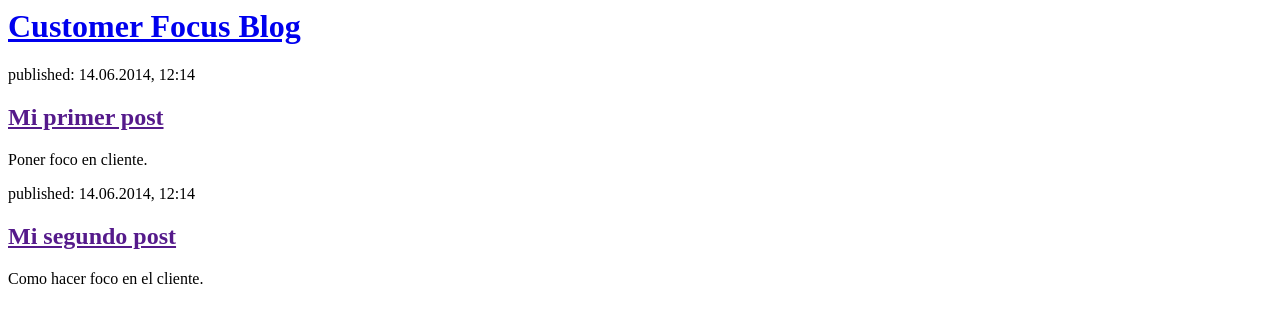
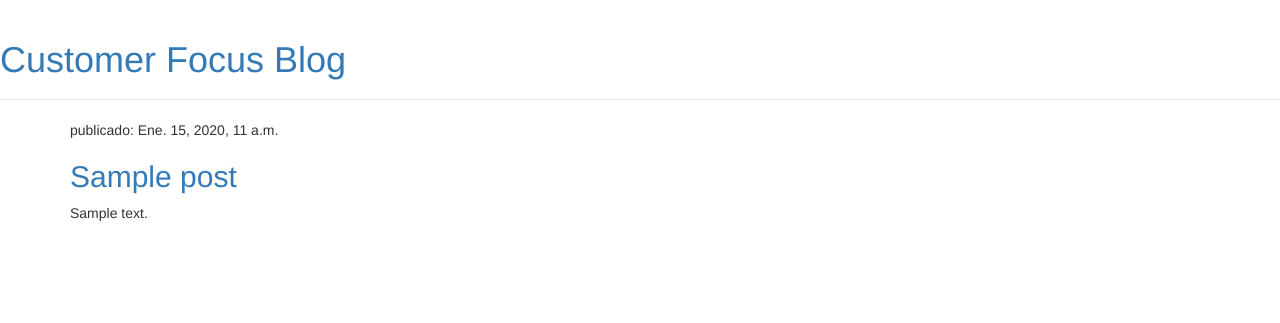
Before and after one commit to mariagarciafradua/my-first-blog, a Django app: page / in a window 1280 px wide. Shown: the top 323 px of the page. Run offline with Django 3.2, Linux system fonts and the light colour scheme; tables that the repository leaves empty hold one stand-in row (values such as "Sample post"); some libraries are stand-ins or nearby versions.

Commit message:
cambios de estilo

```diff
--- a/blog/templates/blog/post_list.html
+++ b/blog/templates/blog/post_list.html
@@ -1,22 +1,32 @@
+{% load static %}
 <html>
     <head>
         <title>María García Fradua</title>
-    </head>
+
+    <link rel="stylesheet" href="//maxcdn.bootstrapcdn.com/bootstrap/3.2.0/css/bootstrap.min.css">
+<link rel="stylesheet" href="//maxcdn.bootstrapcdn.com/bootstrap/3.2.0/css/bootstrap-theme.min.css">
+<link href="//fonts.googleapis.com/css?family=Lobster&subset=latin,latin-ext" rel="stylesheet" type="text/css">
+<link rel="stylesheet" href="{% static 'css/blog.css' %}">
+</head>
     <body>
-        <div>
+        <div class="page-header">
             <h1><a href="/">Customer Focus Blog</a></h1>
         </div>
 
-        <div>
-            <p>published: 14.06.2014, 12:14</p>
-            <h2><a href="">Mi primer post</a></h2>
-            <p>Poner foco en cliente.</p>
-        </div>
-
-        <div>
-            <p>published: 14.06.2014, 12:14</p>
-            <h2><a href="">Mi segundo post</a></h2>
-            <p>Como hacer foco en el cliente.</p>
-        </div>
-    </body>
+    <div class="content container">
+    <div class="row">
+        <div class="col-md-8">
+            {% for post in posts %}
+                <div class="post">
+                    <div class="date">
+                        <p>publicado: {{ post.published_date }}</p>
+                    </div>
+                    <h2><a href="">{{ post.title }}</a></h2>
+                    <p>{{ post.text|linebreaksbr }}</p>
+                </div>
+{% endfor %}
+</div>
+    </div>
+</div>
+</body>
 </html>
--- a/blog/views.py
+++ b/blog/views.py
@@ -3,3 +3,18 @@ from django.shortcuts import render
 # Create your views here.
 def post_list(request):
     return render(request, 'blog/post_list.html', {})
+    from django.shortcuts import render
+from django.shortcuts import render
+from django.utils import timezone
+from .models import Post
+
+def post_list(request):
+    posts = Post.objects.filter(published_date__lte=timezone.now()).order_by('published_date')
+    return render(request, 'blog/post_list.html', {})
+    from django.shortcuts import render
+from django.utils import timezone
+from .models import Post
+
+def post_list(request):
+    posts = Post.objects.filter(published_date__lte=timezone.now()).order_by('published_date')
+    return render(request, 'blog/post_list.html', {'posts': posts})
```
